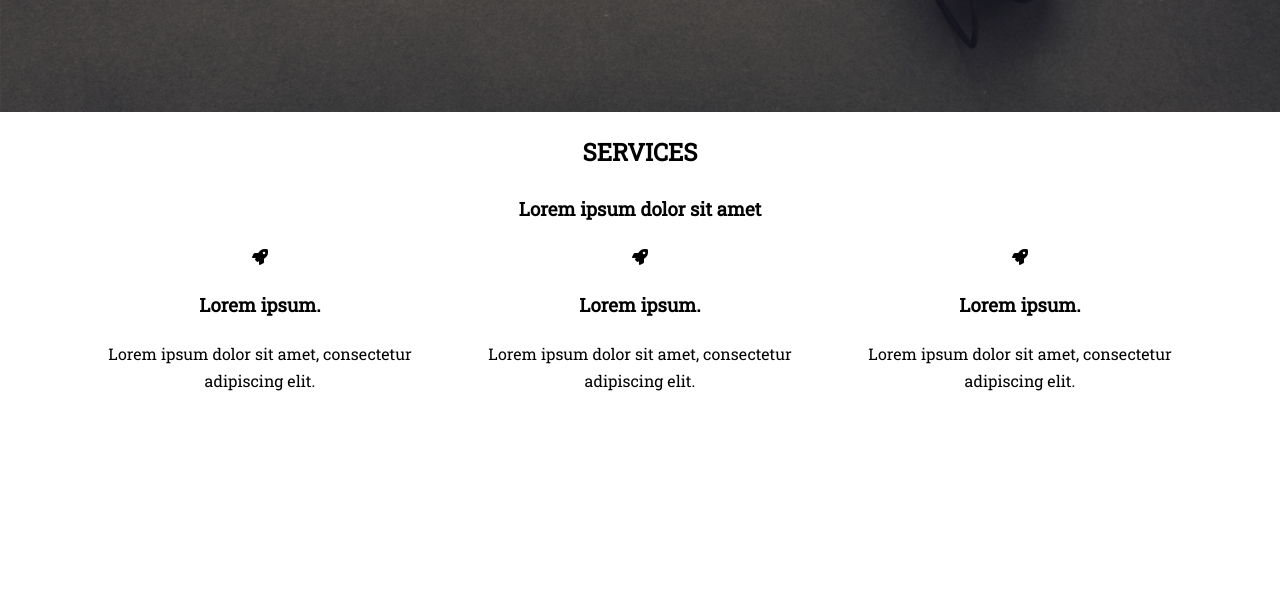
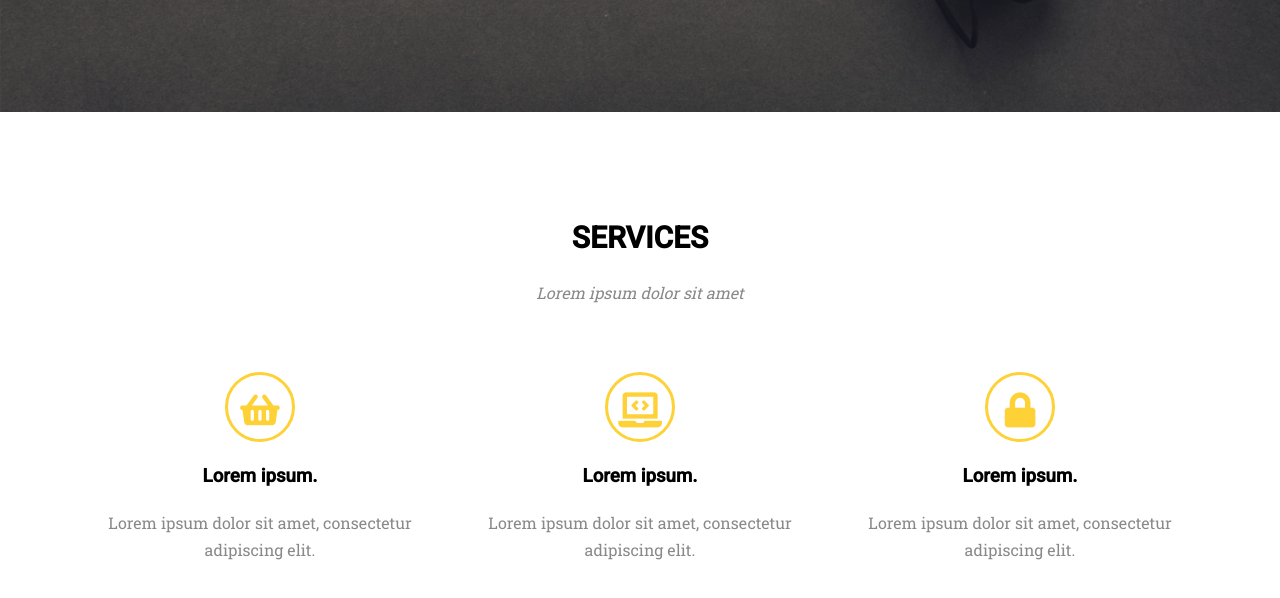
Before and after one commit to akijania/zadanie-golden, a website: page index.html in a window 1280 px wide. Shown: the part 688-1286 px from the top of the page. Before the commit the page ends 1098 px from the top, so only its background shows below. Drawn offline with Linux system fonts and the light colour scheme.

Commit message:
Add styles to Services

```diff
--- a/index.html
+++ b/index.html
@@ -49,17 +49,17 @@
             <h3 class="section-subtitle">Lorem ipsum dolor sit amet</h3>
             <div class="row">
                 <div class="col-lg-4 services-box">
-                    <i class="fas fa-rocket"></i>
+                    <i class="fas fa-shopping-basket"></i>
                     <h3>Lorem ipsum.</h3>
                     <p>Lorem ipsum dolor sit amet, consectetur adipiscing elit.</p>
                 </div>
                 <div class="col-lg-4 services-box">
-                    <i class="fas fa-rocket"></i>
+                    <i class="fas fa-laptop-code"></i>
                     <h3>Lorem ipsum.</h3>
                     <p>Lorem ipsum dolor sit amet, consectetur adipiscing elit.</p>
                 </div>
                 <div class="col-lg-4 services-box">
-                    <i class="fas fa-rocket"></i>
+                    <i class="fas fa-lock"></i>
                     <h3>Lorem ipsum.</h3>
                     <p>Lorem ipsum dolor sit amet, consectetur adipiscing elit.</p>
                 </div>
--- a/sass/style.scss
+++ b/sass/style.scss
@@ -1,6 +1,7 @@
 /* Variables */
 
 $color-one: #fed136;
+$color-two: #898989;
 $font-text: 'Roboto Slab', serif;
 $font-title: 'Roboto', sans-serif;
 
@@ -13,6 +14,25 @@ body {
     text-align: center;
     font-family: $font-text;
 }
+section {
+    margin: 100px 0;
+}
+.section-title {
+    font-family: $font-title;
+    font-size: 30px;
+    line-height: 1,7px;
+    line-break: loose;
+    font-weight: 800;
+    padding-bottom: 0px;
+    margin-bottom: 0px;
+}
+.section-subtitle {
+    font-size: 16px;
+    font-style: italic;
+    color: $color-two;
+    font-weight: 100;
+}
+
 
 /* Splash */
 .splash {
@@ -105,10 +125,35 @@ body {
 
 .navigation a {
     text-decoration: none;
-    color: #fff;
+    color: $color-two;
     font-family: $font-title;
 
     &:hover {
         color: $color-one;
     }
 }
+
+/* SERVICES */
+
+.services-box {
+margin-top: 50px;
+}
+
+.services-box i {
+    font-size: 35px;
+    background: none;
+    width: 70px;
+    height: 70px;
+    line-height: 70px;
+    color: $color-one;
+    border: 3px solid $color-one;
+    border-radius: 50%;
+
+}
+.services-box h3 {
+    font-family: $font-title;
+    margin-bottom: 0px;
+}
+.services-box p {
+    color: $color-two;
+}
```
Also changed, not shown: css/style.css, 1 other file.
